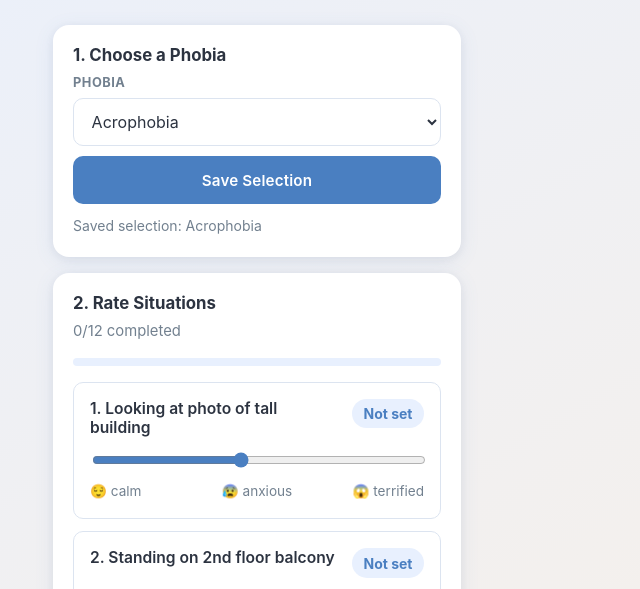
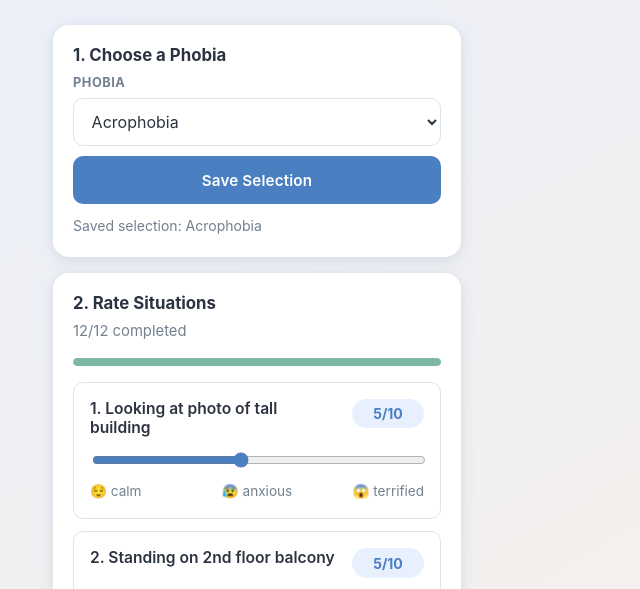
Before and after one commit to GibGitGib/fear-ladder, a plain HTML site: page index.html in a window 1280 px wide. Shown: the part 190-779 px from the top of the page, without its empty margins (383-1023 px from the left). Drawn offline with Linux system fonts and the light colour scheme.

Commit message:
Initialize SUDS at 5 instead of null — ladder builds immediately on phobia select

```diff
--- a/index.html
+++ b/index.html
@@ -854,7 +854,7 @@
           return;
         }
         state.situations = buildSituationText().map(function (text, index) {
-          return { id: "situation-" + index, text: text, suds: null };
+          return { id: "situation-" + index, text: text, suds: 5 };
         });
         state.completed = {};
         state.activeRungId = null;
```
